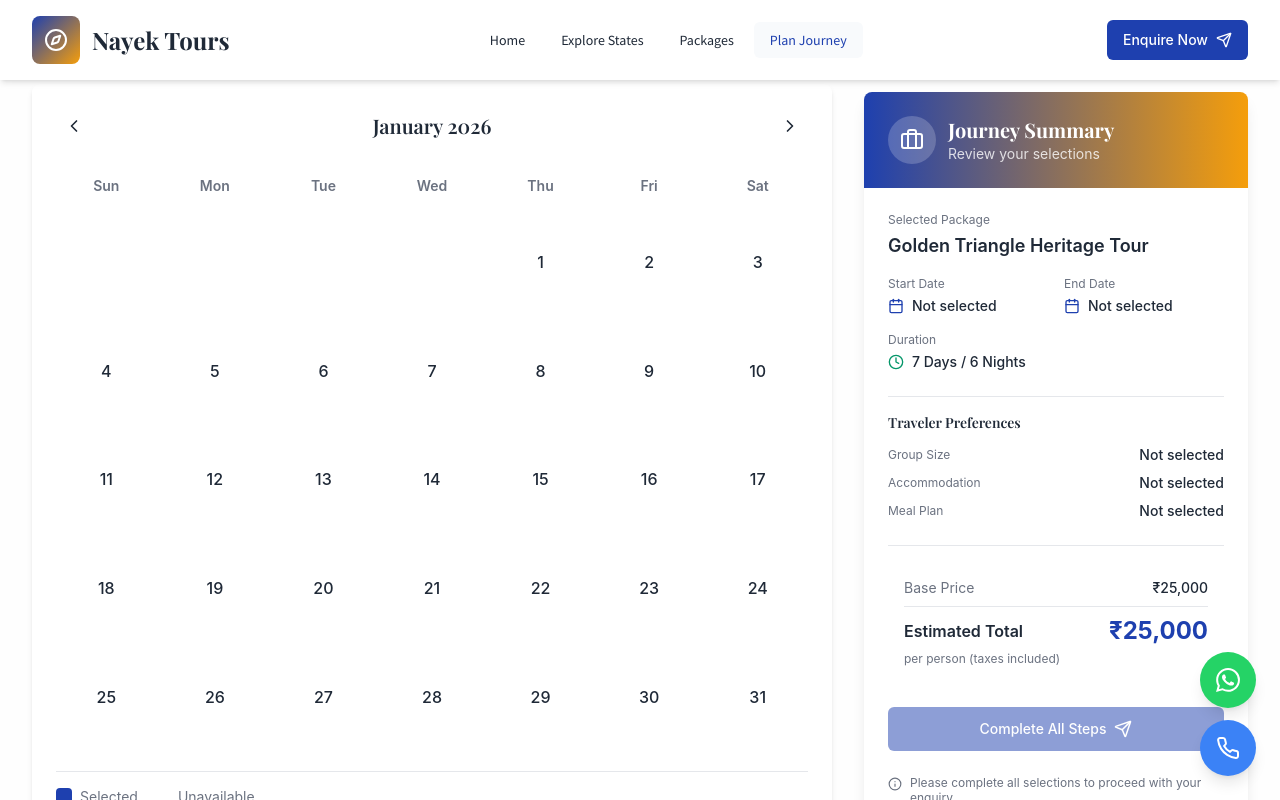
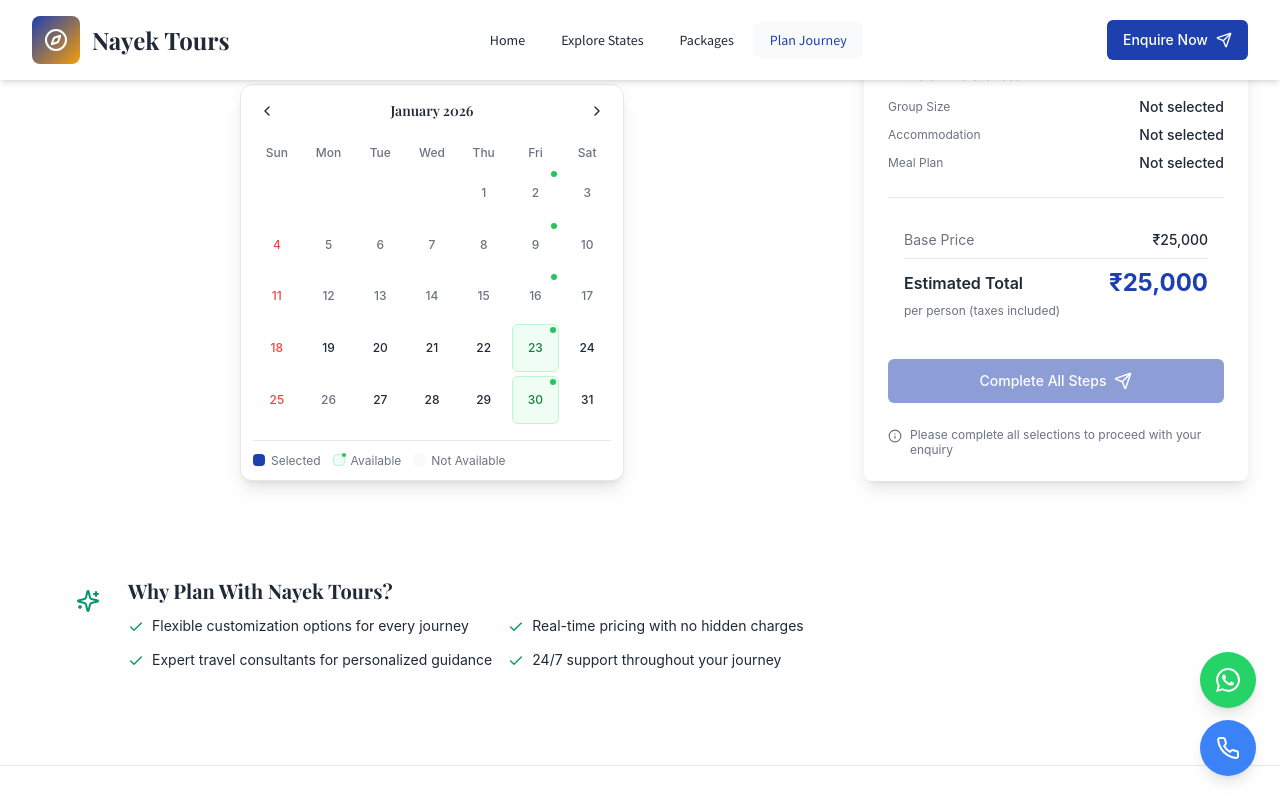
Before and after one commit to nayektours/NayekTour, a React (Vite) app in the folder Frontend/: page /journey-planner in a window 1280 px wide. Both pictures are taken after a click on the element 226 px from the left and 900 px from the top of the page. Shown: the part 2176-2976 px from the top of the page. Built offline with nearby package versions, Linux system fonts and the light colour scheme.

Commit message:
modified the calender size and look

```diff
--- a/Frontend/src/pages/journey-planner/components/DateSelectionCalendar.jsx
+++ b/Frontend/src/pages/journey-planner/components/DateSelectionCalendar.jsx
@@ -1,7 +1,7 @@
 import React, { useState } from 'react';
 import Icon from '../../../components/AppIcon';
 
-const DateSelectionCalendar = ({ selectedStartDate, selectedEndDate, onDateSelect, blockedDates = [] }) => {
+const DateSelectionCalendar = ({ selectedStartDate, selectedEndDate, onDateSelect, blockedDates = [], singleDateSelection = false }) => {
   const [currentMonth, setCurrentMonth] = useState(new Date());
 
   const monthNames = [
@@ -47,6 +47,10 @@ const DateSelectionCalendar = ({ selectedStartDate, selectedEndDate, onDateSelec
     if (!day) return false;
     const date = new Date(currentMonth.getFullYear(), currentMonth.getMonth(), day);
 
+    if (singleDateSelection) {
+      return selectedStartDate && date?.toDateString() === selectedStartDate?.toDateString();
+    }
+
     if (selectedStartDate && !selectedEndDate) {
       return date?.toDateString() === selectedStartDate?.toDateString();
     }
@@ -78,8 +82,20 @@ const DateSelectionCalendar = ({ selectedStartDate, selectedEndDate, onDateSelec
     return date < today;
   };
 
+  const isDateAvailable = (day) => {
+    if (!day) return false;
+    const date = new Date(currentMonth.getFullYear(), currentMonth.getMonth(), day);
+    return date.getDay() === 5; // Friday is day 5 (0 = Sunday, 1 = Monday, ..., 5 = Friday)
+  };
+
+  const isSunday = (day) => {
+    if (!day) return false;
+    const date = new Date(currentMonth.getFullYear(), currentMonth.getMonth(), day);
+    return date.getDay() === 0; // Sunday is day 0
+  };
+
   const handleDateClick = (day) => {
-    if (!day || isDateBlocked(day) || isPastDate(day)) return;
+    if (!day || isDateBlocked(day) || isPastDate(day) || !isDateAvailable(day)) return;
 
     const date = new Date(currentMonth.getFullYear(), currentMonth.getMonth(), day);
     onDateSelect(date);
@@ -96,71 +112,84 @@ const DateSelectionCalendar = ({ selectedStartDate, selectedEndDate, onDateSelec
   const calendarDays = generateCalendarDays();
 
   return (
-    <div className="bg-card rounded-lg p-4 md:p-6 shadow-md">
-      <div className="flex items-center justify-between mb-6">
+    <div className="bg-card rounded-xl p-3 shadow-lg border border-border/50 max-w-sm mx-auto">
+      <div className="flex items-center justify-between mb-4">
         <button
           onClick={handlePrevMonth}
-          className="p-2 hover:bg-muted rounded-lg transition-colors duration-200"
+          className="p-1.5 hover:bg-muted rounded-lg transition-colors duration-200"
           aria-label="Previous month"
         >
-          <Icon name="ChevronLeft" size={20} />
+          <Icon name="ChevronLeft" size={16} />
         </button>
 
-        <h3 className="text-lg md:text-xl font-semibold text-foreground text-headline">
+        <h3 className="text-sm font-semibold text-foreground text-headline">
           {monthNames?.[currentMonth?.getMonth()]} {currentMonth?.getFullYear()}
         </h3>
 
         <button
           onClick={handleNextMonth}
-          className="p-2 hover:bg-muted rounded-lg transition-colors duration-200"
+          className="p-1.5 hover:bg-muted rounded-lg transition-colors duration-200"
           aria-label="Next month"
         >
-          <Icon name="ChevronRight" size={20} />
+          <Icon name="ChevronRight" size={16} />
         </button>
       </div>
-      <div className="grid grid-cols-7 gap-2 mb-2">
+      <div className="grid grid-cols-7 gap-1 mb-1">
         {['Sun', 'Mon', 'Tue', 'Wed', 'Thu', 'Fri', 'Sat']?.map((day) => (
-          <div key={day} className="text-center text-xs md:text-sm font-semibold text-muted-foreground py-2">
+          <div key={day} className="text-center text-xs font-medium text-muted-foreground py-1">
             {day}
           </div>
         ))}
       </div>
-      <div className="grid grid-cols-7 gap-2">
+      <div className="grid grid-cols-7 gap-1">
         {calendarDays?.map((day, index) => {
           const isBlocked = isDateBlocked(day);
           const isSelected = isDateSelected(day);
           const isStart = isStartDate(day);
           const isEnd = isEndDate(day);
           const isPast = isPastDate(day);
+          const isAvailable = isDateAvailable(day);
+          const isSundayDay = isSunday(day);
 
           return (
             <button
               key={index}
               onClick={() => handleDateClick(day)}
-              disabled={!day || isBlocked || isPast}
+              disabled={!day || isBlocked || isPast || !isAvailable}
               className={`
-                aspect-square flex items-center justify-center rounded-lg text-sm md:text-base font-medium transition-all duration-200
+                aspect-square flex items-center justify-center rounded-md text-xs font-medium transition-all duration-200 relative
                 ${!day ? 'invisible' : ''}
-                ${isPast || isBlocked ? 'text-muted-foreground/30 cursor-not-allowed' : ''}
-                ${isSelected && !isStart && !isEnd ? 'bg-primary/20 text-primary' : ''}
-                ${isStart || isEnd ? 'bg-primary text-primary-foreground' : ''}
-                ${!isSelected && !isPast && !isBlocked ? 'hover:bg-muted cursor-pointer' : ''}
+                ${isSundayDay ? 'text-red-500' : ''}
+                ${isPast || isBlocked ? 'text-muted-foreground cursor-not-allowed' : ''}
+                ${!isAvailable && !isPast && !isBlocked && !isSundayDay ? 'text-muted-foreground/40 cursor-not-allowed' : ''}
+                ${isSelected && !isStart && !isEnd ? 'bg-primary text-primary-foreground shadow-sm' : ''}
+                ${isStart || isEnd ? 'bg-primary text-primary-foreground shadow-md ring-1 ring-primary/50' : ''}
+                ${isAvailable && !isSelected && !isPast && !isBlocked ? 'bg-green-50 text-green-700 border border-green-200 hover:bg-green-100 cursor-pointer' : ''}
               `}
             >
               {day}
+              {isAvailable && !isSelected && (
+                <span className="absolute top-0.5 right-0.5 w-1.5 h-1.5 bg-green-500 rounded-full"></span>
+              )}
             </button>
           );
         })}
       </div>
-      <div className="mt-6 pt-4 border-t border-border">
-        <div className="flex flex-wrap gap-4 text-xs md:text-sm">
-          <div className="flex items-center space-x-2">
-            <div className="w-4 h-4 bg-primary rounded" />
+      <div className="mt-4 pt-3 border-t border-border/50">
+        <div className="flex flex-wrap gap-3 text-xs">
+          <div className="flex items-center space-x-1.5">
+            <div className="w-3 h-3 bg-primary rounded shadow-sm"></div>
             <span className="text-muted-foreground">Selected</span>
           </div>
-          <div className="flex items-center space-x-2">
-            <div className="w-4 h-4 bg-muted-foreground/30 rounded" />
-            <span className="text-muted-foreground">Unavailable</span>
+          <div className="flex items-center space-x-1.5">
+            <div className="w-3 h-3 bg-green-50 border border-green-200 rounded relative">
+              <span className="absolute top-0 right-0 w-1 h-1 bg-green-500 rounded-full transform translate-x-0.5 -translate-y-0.5"></span>
+            </div>
+            <span className="text-muted-foreground">Available</span>
+          </div>
+          <div className="flex items-center space-x-1.5">
+            <div className="w-3 h-3 bg-muted rounded text-muted-foreground/40"></div>
+            <span className="text-muted-foreground">Not Available</span>
           </div>
         </div>
       </div>
--- a/Frontend/src/pages/journey-planner/index.jsx
+++ b/Frontend/src/pages/journey-planner/index.jsx
@@ -44,8 +44,8 @@ const JourneyPlanner = () => {
     rating: 4.8,
     highlights: [
     "Visit iconic Taj Mahal and Agra Fort",
-    "Explore Delhi\'s historical monuments",
-    "Experience Jaipur\'s royal palaces"]
+    "Explore Delhi's historical monuments",
+    "Experience Jaipur's royal palaces"]
 
   },
   {
@@ -155,20 +155,17 @@ const JourneyPlanner = () => {
   };
 
   const handleDateSelect = (date) => {
-    if (!startDate || startDate && endDate) {
-      setStartDate(date);
-      setEndDate(null);
-    } else if (startDate && !endDate) {
-      if (date > startDate) {
-        setEndDate(date);
-        setCurrentStep(2);
-        setTimeout(() => {
-          document.getElementById('details-section')?.scrollIntoView({ behavior: 'smooth', block: 'start' });
-        }, 100);
-      } else {
-        setStartDate(date);
-        setEndDate(null);
-      }
+    setStartDate(date);
+    // Calculate end date based on package duration
+    if (selectedPackage) {
+      const duration = parseInt(selectedPackage?.duration?.match(/\d+/)?.[0] || 7);
+      const endDate = new Date(date);
+      endDate.setDate(endDate.getDate() + duration - 1);
+      setEndDate(endDate);
+      setCurrentStep(2);
+      setTimeout(() => {
+        document.getElementById('details-section')?.scrollIntoView({ behavior: 'smooth', block: 'start' });
+      }, 100);
     }
   };
 
@@ -276,7 +273,6 @@ const JourneyPlanner = () => {
                     packageData={pkg}
                     isSelected={selectedPackage?.id === pkg?.id}
                     onSelect={() => handlePackageSelect(pkg)} />
-
                   )}
                 </div>
               </section>
@@ -291,29 +287,30 @@ const JourneyPlanner = () => {
                       <h2 className="text-2xl md:text-3xl font-bold text-foreground text-headline">
                         Step 2: Choose Your Dates
                       </h2>
-                      <p className="text-sm md:text-base text-muted-foreground">Select start and end dates for your journey</p>
+                      <p className="text-sm md:text-base text-muted-foreground">Select your start date</p>
                     </div>
                   </div>
 
                   <DateSelectionCalendar
                   selectedStartDate={startDate}
-                  selectedEndDate={endDate}
+                  selectedEndDate={null}
                   onDateSelect={handleDateSelect}
-                  blockedDates={blockedDates} />
+                  blockedDates={blockedDates}
+                  singleDateSelection={true} />
 
-
-                  {startDate && !endDate &&
+                  {startDate &&
                 <div className="mt-4 p-4 bg-primary/10 rounded-lg flex items-start space-x-3">
                       <Icon name="Info" size={20} color="var(--color-primary)" className="flex-shrink-0 mt-0.5" />
-                      <p className="text-sm text-foreground">
-                        Start date selected: <strong>{startDate?.toLocaleDateString('en-GB')}</strong>. Now select your end date.
-                      </p>
+                      <div className="text-sm text-foreground">
+                        <p>Start date: <strong>{startDate?.toLocaleDateString('en-GB')}</strong></p>
+                        {endDate && <p>End date: <strong>{endDate?.toLocaleDateString('en-GB')}</strong> (calculated based on package duration)</p>}
+                      </div>
                     </div>
                 }
                 </section>
               }
 
-              {selectedPackage && startDate && endDate &&
+              {selectedPackage && startDate &&
               <section id="details-section">
                   <div className="flex items-center space-x-3 mb-6">
                     <div className="w-10 h-10 md:w-12 md:h-12 rounded-full bg-primary/10 flex items-center justify-center">
```
